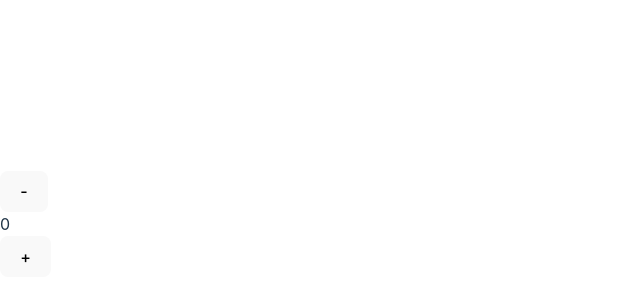
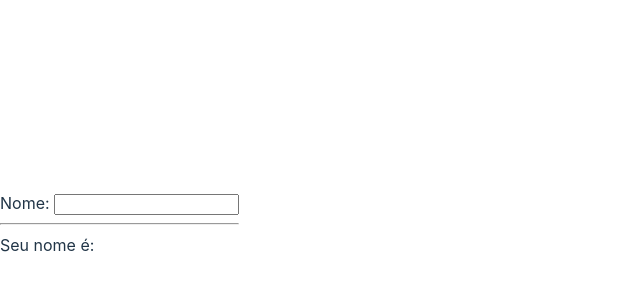
Before and after one commit to marciliojrr/b7web-react, a React (Vite) app in the folder projetos/react-vite/: page / in a window 1280 px wide. Shown: the part 176-476 px from the top of the page, without its empty margins (0-640 px from the left). Built offline with nearby package versions, Linux system fonts and the light colour scheme.

Commit message:
Criando um input com state

```diff
--- a/projetos/react-vite/src/App.tsx
+++ b/projetos/react-vite/src/App.tsx
@@ -1,21 +1,18 @@
-import { useState } from 'react'
+import React, { useState } from 'react'
 
 const App = () => {
-    const [n, setN] = useState(0)
 
-    const handleMinus = () => {
-        setN(n - 1)
-    }
+    const [name, setName] = useState('')
 
-    const handleMore = () => {
-        setN(n + 1)
+    const handleInput = (event: React.FormEvent<HTMLInputElement>) => {
+        setName(event.target.value)
     }
 
     return (
         <div>
-            <button onClick={handleMinus}>-</button>
-            <div>{n}</div>
-            <button onClick={handleMore}>+</button>
+            Nome: <input type='text' value={name} onChange={handleInput} />
+            <hr />
+            Seu nome é:{name}
         </div>
     )
 }
```
